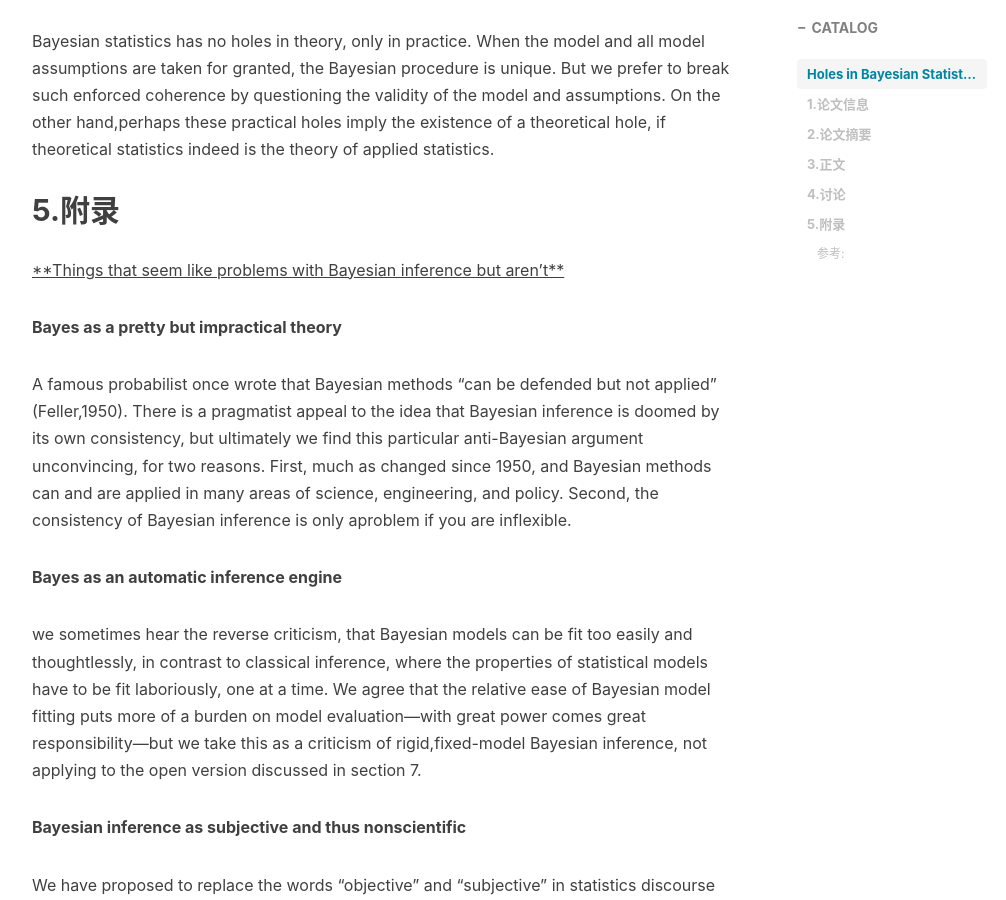
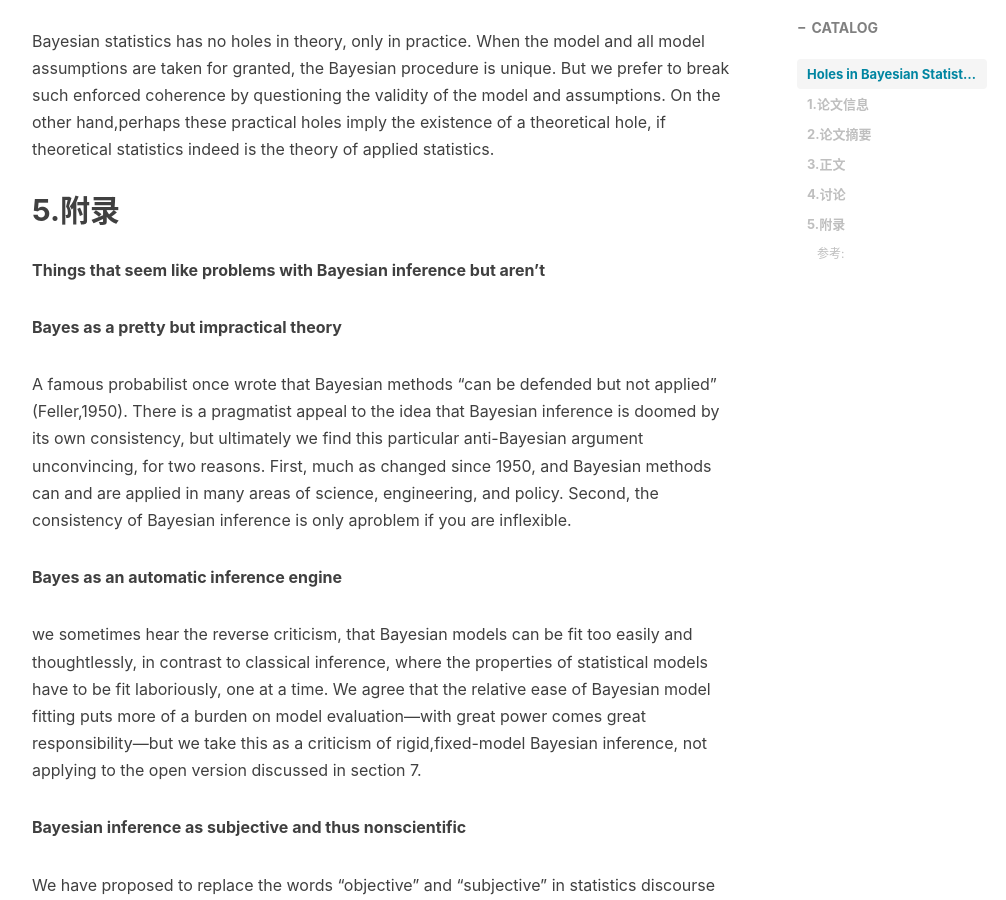
Before and after one commit to JingZHOUjinga/JingZhouJinga.github.io, a Jekyll site: the page built from _posts/2021-03-03-贝叶斯统计中的漏洞.md, in a window 1280 px wide and 900 px high, scrolled down 6578 px. Shown: the whole window, without its empty margins (233-1239 px from the left). Built offline with Jekyll 4.4.1, drawn with Linux system fonts in a browser that asks for light colours; nearby versions of some CDN libraries; comment, search, counter and statistics services are not loaded.

Commit message:
Add files via upload

```diff
--- a/_posts/2021-03-03-贝叶斯统计中的漏洞.md
+++ b/_posts/2021-03-03-贝叶斯统计中的漏洞.md
@@ -151,7 +151,7 @@ Bayesian statistics has no holes in theory, only in practice.  When the model an
 
 <h2 id="5">5.附录</h2>
 
-<u>**Things that seem like problems with Bayesian inference but aren’t**</u>
+**Things that seem like problems with Bayesian inference but aren’t**
 
 **Bayes as a pretty but impractical theory**
 
```
